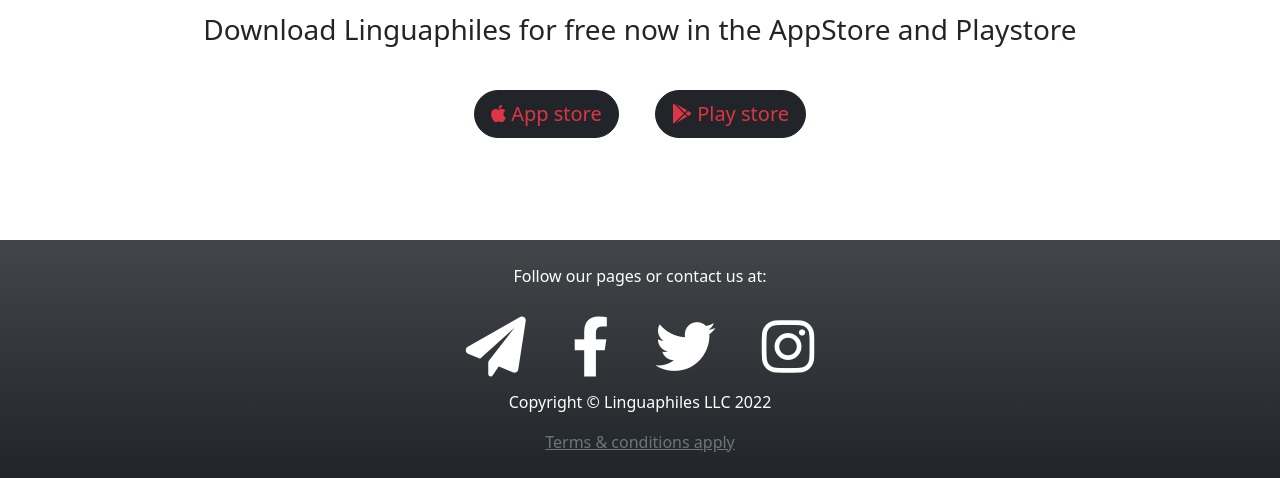
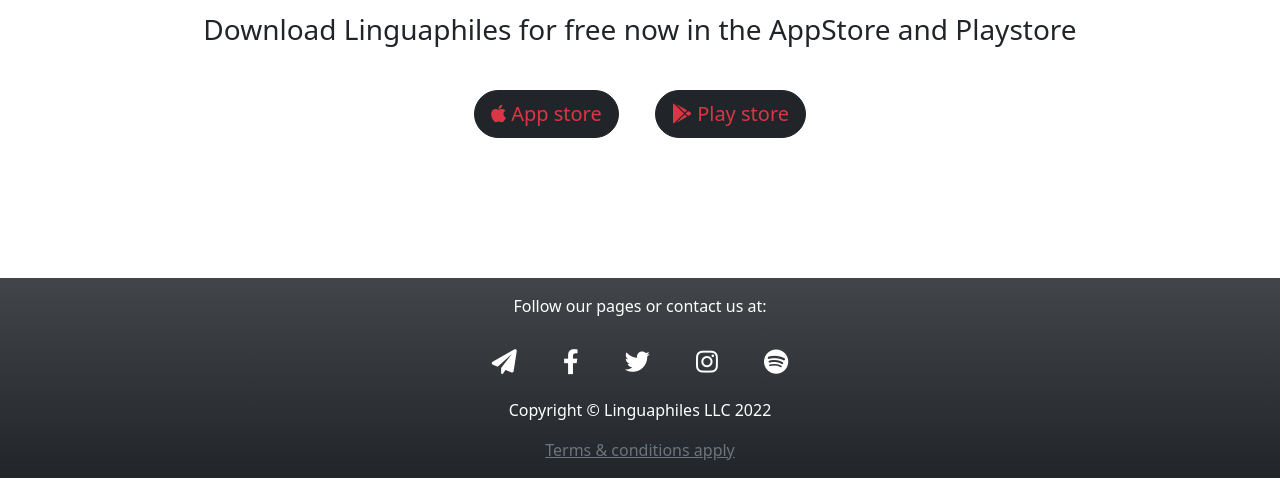
Before and after one commit to rindo57/langx, a Flask app: page / in a window 1280 px wide. Shown: the part 1432-1910 px from the top of the page. Run offline with Flask 2, Linux system fonts and the light colour scheme.

Commit message:
Edited the footer

```diff
--- a/static/main.css
+++ b/static/main.css
@@ -37,3 +37,7 @@
     position: absolute;
     bottom: 0;
 }
+
+#terms:hover > a {
+   color: yellow;
+}
--- a/templates/partials/footer.html
+++ b/templates/partials/footer.html
@@ -1,6 +1,4 @@
-
-
-<footer class="bg-dark p-4 bg-gradient container-fluid text-center text-white">
+<footer class="bg-dark p-3 bg-gradient container-fluid text-center text-white">
     <p>Follow our pages or contact us at:</p>
     <div class="container" id="social-media">
           <!-- Email -->
@@ -10,7 +8,7 @@
         target="_blank"
         role="button"
         data-mdb-ripple-color="white"
-        ><i class="fa-solid fa-paper-plane fa-3x"></i>
+        ><i class="fa-solid fa-paper-plane fa-lg"></i>
           </a>
 
           <!-- Facebook -->
@@ -20,7 +18,7 @@
              target="_blank"
              role="button"
              data-mdb-ripple-color="white"
-             ><i class="fab fa-facebook-f fa-3x"></i
+             ><i class="fab fa-facebook-f fa-lg"></i
         ></a>
 
           <!-- Twitter -->
@@ -30,19 +28,29 @@
              target="_blank"
              role="button"
              data-mdb-ripple-color="white"
-             ><i class="fab fa-twitter fa-3x"></i
+             ><i class="fab fa-twitter fa-lg"></i
         ></a>
 
           <!-- Instagram -->
-          <a
+        <a
              class="btn btn-link btn-floating btn-lg text-white m-1"
              href="https://www.Instagram.com"
              target="_blank"
              role="button"
              data-mdb-ripple-color="white"
-             ><i class="fab fa-instagram fa-3x"></i
+             ><i class="fab fa-instagram fa-lg"></i
+        ></a>
+
+          <!-- Spotify -->
+        <a
+            class="btn btn-link btn-floating btn-lg text-white m-1"
+            href="https://www.spotify.com"
+            target="_blank"
+            role="button"
+            data-mdb-ripple-color="white"
+            ><i class="fa-brands fa-spotify fa-lg"></i
         ></a>
     </div>
-    <p>Copyright &copy; Linguaphiles LLC 2022</p>
-    <a class="text-muted" href="http://www.termify.io" target="_blank">  Terms & conditions apply</a>
+    <p class="mt-2">Copyright &copy; Linguaphiles LLC 2022</p>
+    <a class="text-muted" href="http://www.termify.io" target="_blank" id="terms">  Terms & conditions apply</a>
 </footer>
```
Also changed, not shown: models.py (+11 -9 lines).
